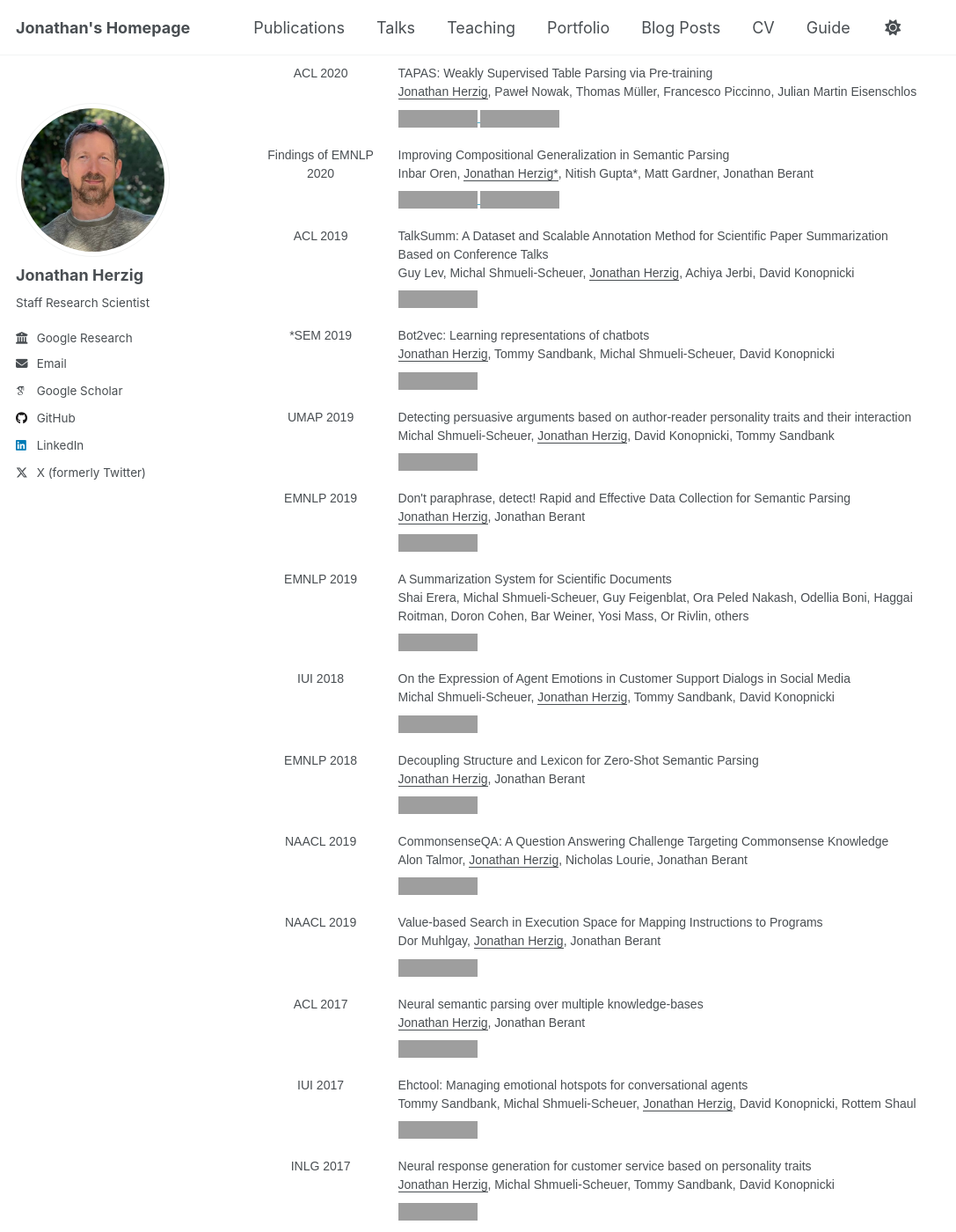
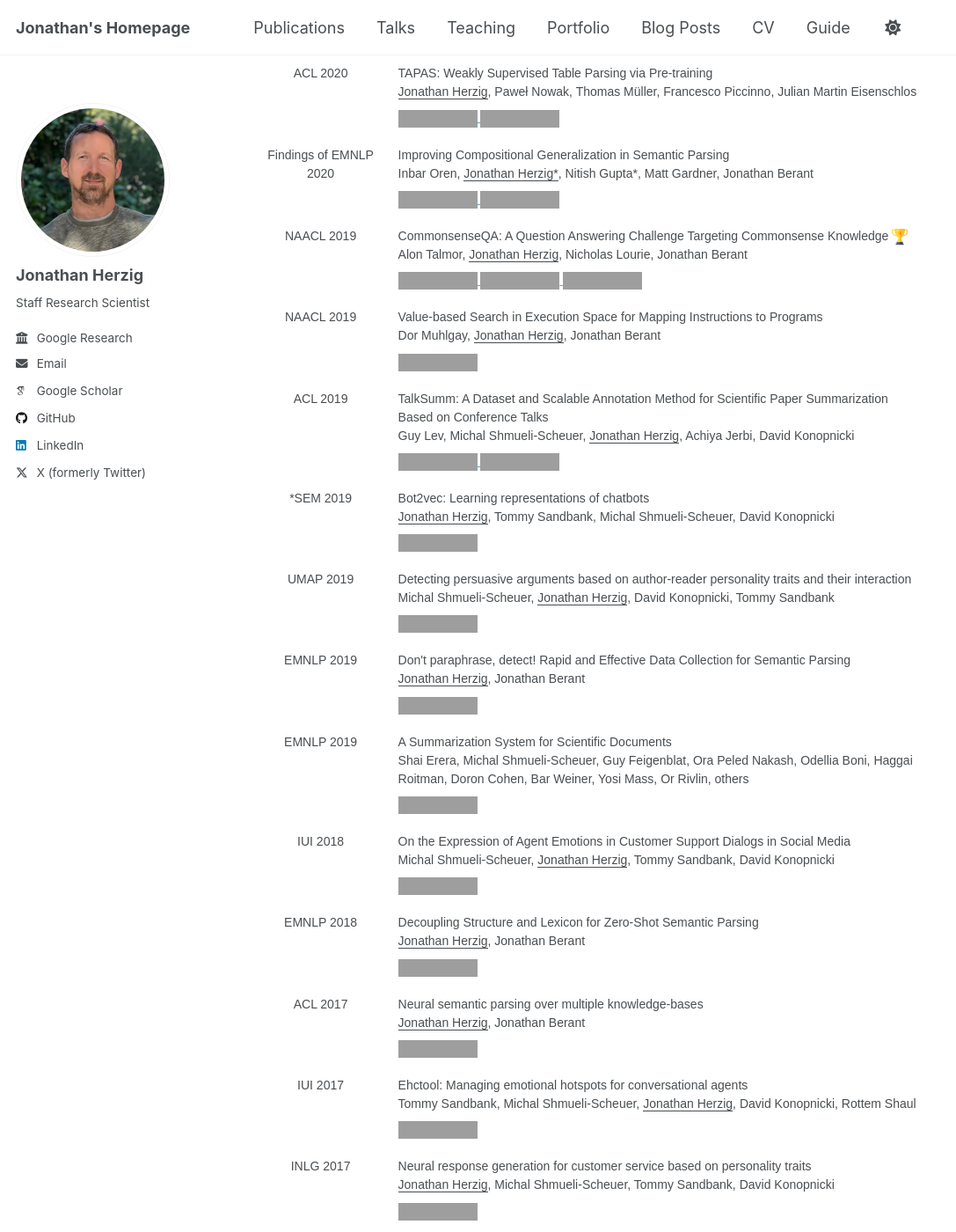
Before and after one commit to jonathanherzig/new-homepage, a Jekyll site: the page built from _pages/about.md, in a window 1280 px wide and 1400 px high, scrolled down 3271 px. Shown: the whole window at 88% size, without its empty margins (0-1087 px from the left). Built offline with Jekyll 4.4.1, drawn with Linux system fonts in a browser that asks for light colours; some web fonts are replaced; a script that is not in the unit is left out; part of the change alters nothing that is shown; grey boxes are pictures that could not be loaded.

```diff
--- a/_data/publications.yml
+++ b/_data/publications.yml
@@ -158,13 +158,28 @@
   pdf: "https://arxiv.org/pdf/2010.05647"
   github: "http://github.com/inbaroren/improving-compgen-in-semparse"
 
+- venue: "NAACL 2019"
+  title: "CommonsenseQA: A Question Answering Challenge Targeting Commonsense Knowledge"
+  authors: "Alon Talmor, <u>Jonathan Herzig</u>, Nicholas Lourie, Jonathan Berant"
+  pdf: "https://arxiv.org/pdf/1811.00937"
+  github: "https://arxiv.org/pdf/github.com/jonathanherzig/commonsenseqa"
+  project: "http://www.tau-nlp.org/commonsenseqa"
+  star: "Best Resource Paper Award"
+
+- venue: "NAACL 2019"
+  title: "Value-based Search in Execution Space for Mapping Instructions to Programs"
+  authors: "Dor Muhlgay, <u>Jonathan Herzig</u>, Jonathan Berant"
+
 - venue: "ACL 2019"
   title: "TalkSumm: A Dataset and Scalable Annotation Method for Scientific Paper Summarization Based on Conference Talks"
   authors: "Guy Lev, Michal Shmueli-Scheuer, <u>Jonathan Herzig</u>, Achiya Jerbi, David Konopnicki"
+  pdf: "https://arxiv.org/pdf/1906.01351"
+  github: "https://github.com/levguy/talksumm"
 
 - venue: "*SEM 2019"
   title: "Bot2vec: Learning representations of chatbots"
   authors: "<u>Jonathan Herzig</u>, Tommy Sandbank, Michal Shmueli-Scheuer, David Konopnicki"
+  pdf: "https://aclanthology.org/S19-1009.pdf"
 
 - venue: "UMAP 2019"
   title: "Detecting persuasive arguments based on author-reader personality traits and their interaction"
@@ -186,13 +201,7 @@
   title: "Decoupling Structure and Lexicon for Zero-Shot Semantic Parsing"
   authors: "<u>Jonathan Herzig</u>, Jonathan Berant"
 
-- venue: "NAACL 2019"
-  title: "CommonsenseQA: A Question Answering Challenge Targeting Commonsense Knowledge"
-  authors: "Alon Talmor, <u>Jonathan Herzig</u>, Nicholas Lourie, Jonathan Berant"
 
-- venue: "NAACL 2019"
-  title: "Value-based Search in Execution Space for Mapping Instructions to Programs"
-  authors: "Dor Muhlgay, <u>Jonathan Herzig</u>, Jonathan Berant"
 
 - venue: "ACL 2017"
   title: "Neural semantic parsing over multiple knowledge-bases"
```
